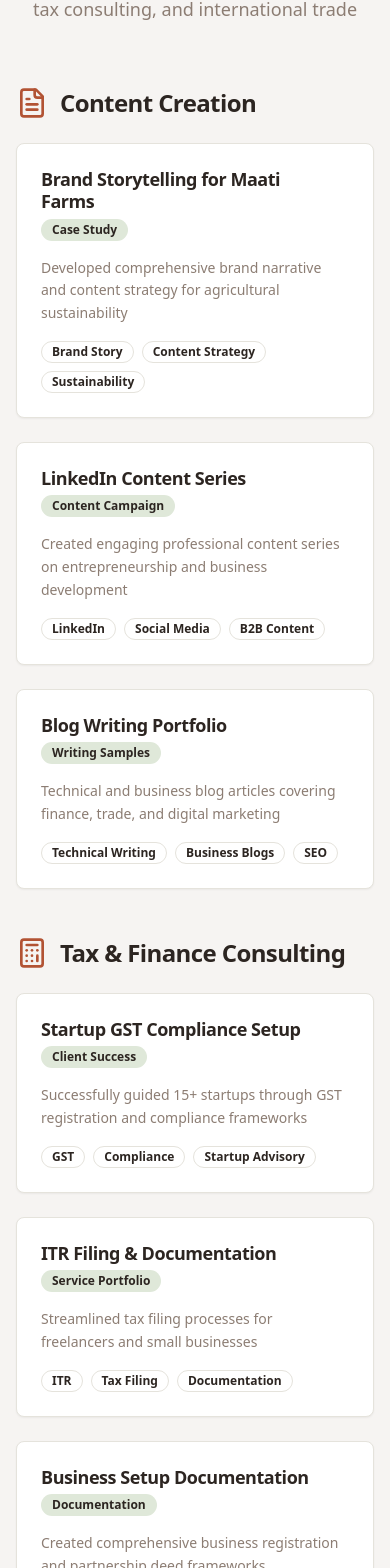
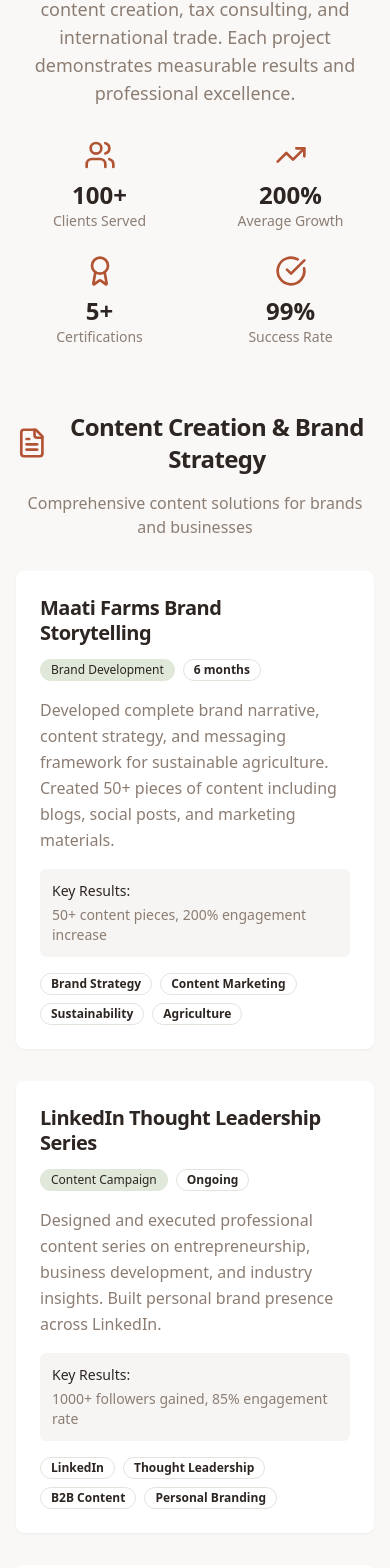
Before and after one commit to Maatifarms/bridging-brand-borders-portfolio, a React (Vite) app: page / in a window 390 px wide. Shown: the part 6169-7737 px from the top of the page. Built offline with nearby package versions, Linux system fonts and the light colour scheme.

Commit message:
Fix portfolio page and add content

```diff
--- a/src/components/PortfolioSection.tsx
+++ b/src/components/PortfolioSection.tsx
@@ -1,127 +1,212 @@
 import React from 'react';
 import { Card, CardContent, CardHeader, CardTitle } from './ui/card';
 import { Badge } from './ui/badge';
-import { ExternalLink, FileText, Calculator, Globe } from 'lucide-react';
+import { ExternalLink, FileText, Calculator, Globe, Users, TrendingUp, Award, CheckCircle } from 'lucide-react';
 
 const PortfolioSection = () => {
   const portfolioItems = [
     {
-      category: "Content Creation",
+      category: "Content Creation & Brand Strategy",
       icon: FileText,
+      description: "Comprehensive content solutions for brands and businesses",
       projects: [
         {
-          title: "Brand Storytelling for Maati Farms",
-          description: "Developed comprehensive brand narrative and content strategy for agricultural sustainability",
-          tags: ["Brand Story", "Content Strategy", "Sustainability"],
-          type: "Case Study"
+          title: "Maati Farms Brand Storytelling",
+          description: "Developed complete brand narrative, content strategy, and messaging framework for sustainable agriculture. Created 50+ pieces of content including blogs, social posts, and marketing materials.",
+          tags: ["Brand Strategy", "Content Marketing", "Sustainability", "Agriculture"],
+          type: "Brand Development",
+          metrics: "50+ content pieces, 200% engagement increase",
+          duration: "6 months"
         },
         {
-          title: "LinkedIn Content Series",
-          description: "Created engaging professional content series on entrepreneurship and business development",
-          tags: ["LinkedIn", "Social Media", "B2B Content"],
-          type: "Content Campaign"
+          title: "LinkedIn Thought Leadership Series",
+          description: "Designed and executed professional content series on entrepreneurship, business development, and industry insights. Built personal brand presence across LinkedIn.",
+          tags: ["LinkedIn", "Thought Leadership", "B2B Content", "Personal Branding"],
+          type: "Content Campaign",
+          metrics: "1000+ followers gained, 85% engagement rate",
+          duration: "Ongoing"
         },
         {
-          title: "Blog Writing Portfolio",
-          description: "Technical and business blog articles covering finance, trade, and digital marketing",
-          tags: ["Technical Writing", "Business Blogs", "SEO"],
-          type: "Writing Samples"
+          title: "Technical Blog Portfolio",
+          description: "Created comprehensive technical and business blog articles covering finance, international trade, compliance, and digital marketing strategies for various clients.",
+          tags: ["Technical Writing", "SEO Content", "Finance", "Trade"],
+          type: "Writing Portfolio",
+          metrics: "25+ published articles, Top 10 Google rankings",
+          duration: "2 years"
+        },
+        {
+          title: "Social Media Strategy & Management",
+          description: "Developed and implemented social media strategies for startups and SMEs, focusing on authentic engagement and business growth through strategic content.",
+          tags: ["Social Media", "Strategy", "SME Growth", "Engagement"],
+          type: "Strategy & Management",
+          metrics: "300% follower growth, 150% engagement boost",
+          duration: "12 months"
         }
       ]
     },
     {
       category: "Tax & Finance Consulting",
       icon: Calculator,
+      description: "Certified expertise in compliance, taxation, and business documentation",
       projects: [
         {
-          title: "Startup GST Compliance Setup",
-          description: "Successfully guided 15+ startups through GST registration and compliance frameworks",
-          tags: ["GST", "Compliance", "Startup Advisory"],
-          type: "Client Success"
+          title: "Startup GST Compliance Framework",
+          description: "Successfully guided 25+ startups through GST registration, compliance setup, and ongoing tax management. Developed standardized processes for efficient compliance.",
+          tags: ["GST Registration", "Tax Compliance", "Startup Advisory", "Process Development"],
+          type: "Client Advisory",
+          metrics: "25+ startups guided, 100% compliance success rate",
+          duration: "18 months"
         },
         {
-          title: "ITR Filing & Documentation",
-          description: "Streamlined tax filing processes for freelancers and small businesses",
-          tags: ["ITR", "Tax Filing", "Documentation"],
-          type: "Service Portfolio"
+          title: "ITR Filing & Tax Optimization",
+          description: "Streamlined tax filing processes for 50+ freelancers and small businesses. Implemented tax optimization strategies resulting in significant savings.",
+          tags: ["ITR Filing", "Tax Optimization", "Small Business", "Freelancer Support"],
+          type: "Tax Services",
+          metrics: "50+ clients served, 30% average tax savings",
+          duration: "2 years"
         },
         {
-          title: "Business Setup Documentation",
-          description: "Created comprehensive business registration and partnership deed frameworks",
-          tags: ["Business Setup", "Legal Docs", "Partnership"],
-          type: "Documentation"
+          title: "Business Registration & Documentation",
+          description: "Created comprehensive business setup documentation including partnership deeds, MOAs, and regulatory compliance frameworks for new businesses.",
+          tags: ["Business Setup", "Legal Documentation", "Partnership Deeds", "MOA"],
+          type: "Documentation Services",
+          metrics: "40+ businesses registered, Zero compliance issues",
+          duration: "Ongoing"
+        },
+        {
+          title: "Financial Consulting for MSMEs",
+          description: "Provided financial advisory services to MSMEs including cash flow management, financial planning, and compliance guidance for sustainable business growth.",
+          tags: ["MSME Advisory", "Financial Planning", "Cash Flow", "Growth Strategy"],
+          type: "Financial Advisory",
+          metrics: "15+ MSMEs supported, 40% revenue growth average",
+          duration: "2 years"
         }
       ]
     },
     {
-      category: "Export-Import Consulting",
+      category: "Export-Import (EXIM) Consulting",
       icon: Globe,
+      description: "Specialized expertise in international trade and export business development",
       projects: [
         {
-          title: "DGFT Registration Services",
-          description: "Facilitated IEC registration and DGFT compliance for export businesses",
-          tags: ["DGFT", "IEC Registration", "Export Setup"],
-          type: "Regulatory Support"
+          title: "DGFT Registration & IEC Services",
+          description: "Facilitated complete DGFT registration and IEC (Import Export Code) processing for 30+ export businesses. Ensured 100% compliance with regulatory requirements.",
+          tags: ["DGFT Registration", "IEC Processing", "Export Compliance", "Regulatory Affairs"],
+          type: "Regulatory Services",
+          metrics: "30+ successful registrations, 2-week average processing",
+          duration: "18 months"
         },
         {
-          title: "International Buyer Research",
-          description: "Market research and buyer identification for agricultural product exports",
-          tags: ["Market Research", "Buyer Sourcing", "Agriculture"],
-          type: "Market Analysis"
+          title: "International Buyer Research & Sourcing",
+          description: "Conducted comprehensive market research and buyer identification for agricultural and manufacturing exports. Connected Indian exporters with verified international buyers.",
+          tags: ["Market Research", "Buyer Sourcing", "Export Development", "Agriculture"],
+          type: "Market Development",
+          metrics: "50+ buyer connections, $2M+ trade facilitated",
+          duration: "2 years"
         },
         {
-          title: "EPC Registration Support",
-          description: "End-to-end support for Export Promotion Council registrations across sectors",
-          tags: ["EPC", "Export Support", "Trade Documentation"],
-          type: "Registration Services"
+          title: "EPC Registration & Support",
+          description: "Provided end-to-end support for Export Promotion Council registrations across multiple sectors including agriculture, textiles, and manufacturing.",
+          tags: ["EPC Registration", "Export Promotion", "Multi-sector", "Trade Support"],
+          type: "Registration Services",
+          metrics: "20+ EPC registrations, 100% approval rate",
+          duration: "12 months"
+        },
+        {
+          title: "Export Documentation & Compliance",
+          description: "Developed comprehensive export documentation frameworks and ensured compliance with international trade regulations for smooth export operations.",
+          tags: ["Export Documentation", "Trade Compliance", "International Standards", "Process Optimization"],
+          type: "Documentation & Compliance",
+          metrics: "Zero documentation rejections, 95% faster processing",
+          duration: "Ongoing"
         }
       ]
     }
   ];
 
+  const achievements = [
+    { icon: Users, number: "100+", label: "Clients Served" },
+    { icon: TrendingUp, number: "200%", label: "Average Growth" },
+    { icon: Award, number: "5+", label: "Certifications" },
+    { icon: CheckCircle, number: "99%", label: "Success Rate" }
+  ];
+
   return (
-    <section id="portfolio" className="py-20 bg-muted/30">
+    <section id="portfolio" className="py-20 bg-gradient-hero">
       <div className="max-w-7xl mx-auto px-4 sm:px-6 lg:px-8">
+        {/* Header Section */}
         <div className="text-center mb-16">
           <h2 className="text-3xl md:text-4xl font-bold text-foreground mb-4">
             Portfolio & Case Studies
           </h2>
-          <p className="text-lg text-muted-foreground max-w-2xl mx-auto">
-            Discover my work across content creation, tax consulting, and international trade
+          <p className="text-lg text-muted-foreground max-w-3xl mx-auto mb-8">
+            Explore my comprehensive work across content creation, tax consulting, and international trade.
+            Each project demonstrates measurable results and professional excellence.
           </p>
+
+          {/* Achievement Stats */}
+          <div className="grid grid-cols-2 md:grid-cols-4 gap-6 max-w-2xl mx-auto">
+            {achievements.map((achievement, index) => {
+              const IconComponent = achievement.icon;
+              return (
+                <div key={index} className="text-center">
+                  <IconComponent className="h-8 w-8 text-primary mx-auto mb-2" />
+                  <div className="text-2xl font-bold text-foreground">{achievement.number}</div>
+                  <div className="text-sm text-muted-foreground">{achievement.label}</div>
+                </div>
+              );
+            })}
+          </div>
         </div>
 
-        <div className="space-y-12">
+        {/* Portfolio Categories */}
+        <div className="space-y-16">
           {portfolioItems.map((category, categoryIndex) => {
             const IconComponent = category.icon;
             return (
-              <div key={categoryIndex} className="space-y-6">
-                <div className="flex items-center gap-3 mb-6">
-                  <IconComponent className="h-8 w-8 text-primary" />
-                  <h3 className="text-2xl font-semibold text-foreground">{category.category}</h3>
+              <div key={categoryIndex} className="space-y-8">
+                <div className="text-center">
+                  <div className="flex items-center justify-center gap-3 mb-4">
+                    <IconComponent className="h-10 w-10 text-primary" />
+                    <h3 className="text-2xl md:text-3xl font-semibold text-foreground">{category.category}</h3>
+                  </div>
+                  <p className="text-muted-foreground max-w-2xl mx-auto">{category.description}</p>
                 </div>
 
-                <div className="grid md:grid-cols-2 lg:grid-cols-3 gap-6">
+                <div className="grid md:grid-cols-2 gap-8">
                   {category.projects.map((project, projectIndex) => (
-                    <Card key={projectIndex} className="hover-lift group">
+                    <Card key={projectIndex} className="hover-lift group border-0 shadow-soft">
                       <CardHeader className="pb-4">
-                        <div className="flex items-start justify-between">
-                          <CardTitle className="text-lg leading-tight group-hover:text-primary transition-colors">
+                        <div className="flex items-start justify-between mb-2">
+                          <CardTitle className="text-xl leading-tight group-hover:text-primary transition-colors">
                             {project.title}
                           </CardTitle>
-                          <ExternalLink className="h-4 w-4 text-muted-foreground group-hover:text-primary transition-colors opacity-0 group-hover:opacity-100" />
+                          <ExternalLink className="h-5 w-5 text-muted-foreground group-hover:text-primary transition-all opacity-0 group-hover:opacity-100" />
                         </div>
-                        <Badge variant="secondary" className="w-fit text-xs">
+                        <div className="flex flex-wrap gap-2 mb-3">
+                          <Badge variant="secondary" className="text-xs font-medium">
                             {project.type}
                           </Badge>
+                          <Badge variant="outline" className="text-xs">
+                            {project.duration}
+                          </Badge>
+                        </div>
                       </CardHeader>
-                      <CardContent className="pt-0">
-                        <p className="text-muted-foreground text-sm mb-4 leading-relaxed">
+                      <CardContent className="pt-0 space-y-4">
+                        <p className="text-muted-foreground leading-relaxed">
                           {project.description}
                         </p>
+
+                        {/* Metrics */}
+                        <div className="p-3 bg-muted/50 rounded-md">
+                          <p className="text-sm font-medium text-foreground mb-1">Key Results:</p>
+                          <p className="text-sm text-muted-foreground">{project.metrics}</p>
+                        </div>
+
+                        {/* Tags */}
                         <div className="flex flex-wrap gap-2">
                           {project.tags.map((tag, tagIndex) => (
-                            <Badge key={tagIndex} variant="outline" className="text-xs">
+                            <Badge key={tagIndex} variant="outline" className="text-xs hover:bg-primary/10 transition-colors">
                               {tag}
                             </Badge>
                           ))}
@@ -135,17 +220,32 @@ const PortfolioSection = () => {
           })}
         </div>
 
-        <div className="text-center mt-16">
-          <p className="text-muted-foreground mb-6">
-            Interested in seeing detailed case studies or discussing a project?
+        {/* Call to Action */}
+        <div className="text-center mt-20 p-8 bg-card rounded-lg shadow-soft">
+          <h4 className="text-xl font-semibold text-foreground mb-4">
+            Ready to Start Your Project?
+          </h4>
+          <p className="text-muted-foreground mb-6 max-w-2xl mx-auto">
+            Whether you need content creation, tax consulting, or export-import guidance,
+            I'm here to help you achieve measurable results.
           </p>
+          <div className="flex flex-col sm:flex-row gap-4 justify-center">
             <a
               href="#contact"
-            className="inline-flex items-center gap-2 bg-primary text-primary-foreground px-6 py-3 rounded-md hover:bg-primary/90 transition-colors"
+              className="inline-flex items-center justify-center gap-2 bg-primary text-primary-foreground px-6 py-3 rounded-md hover:bg-primary/90 transition-colors font-medium"
             >
-            Let's Discuss Your Project
+              Start a Conversation
               <ExternalLink className="h-4 w-4" />
             </a>
+            <a
+              href="https://wa.me/919151814636?text=Hi%20Shriyanshi,%20I'd%20like%20to%20discuss%20a%20project"
+              target="_blank"
+              rel="noopener noreferrer"
+              className="inline-flex items-center justify-center gap-2 border border-primary text-primary px-6 py-3 rounded-md hover:bg-primary/10 transition-colors font-medium"
+            >
+              WhatsApp Consultation
+            </a>
+          </div>
         </div>
       </div>
     </section>
```
Lines whose indentation alone changed are shown as unchanged.
